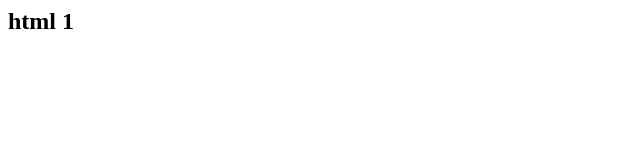
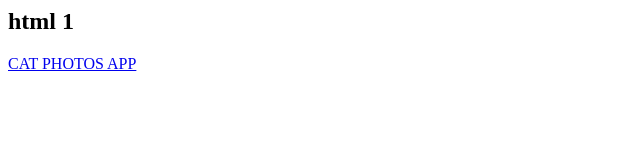
Before and after one commit to LRich-612/html-mc, a plain HTML site: page index.html in a window 1280 px wide. Shown: the whole page, without its empty margins (0-640 px from the left). Drawn offline with Linux system fonts and the light colour scheme.

Commit message:
Update index.html

```diff
--- a/index.html
+++ b/index.html
@@ -1 +1,2 @@
 <h2>html 1</h2>
+<a href="catphotos">CAT PHOTOS APP</a>
```
